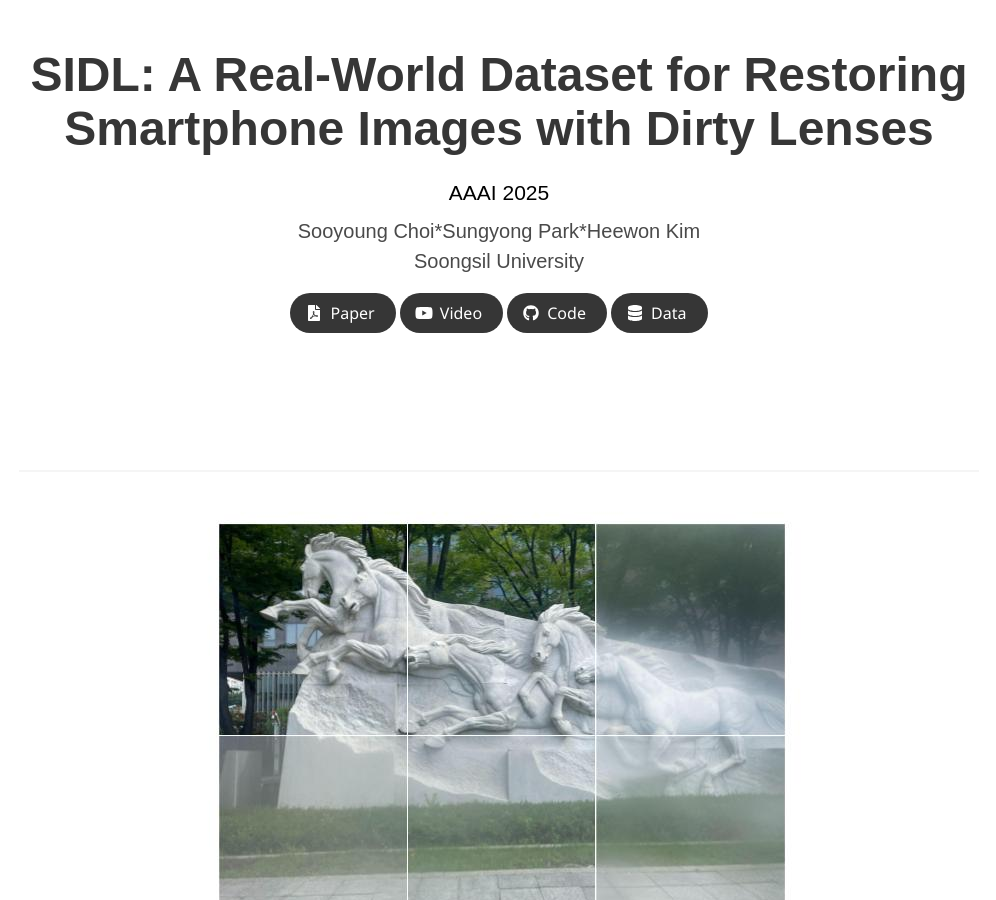
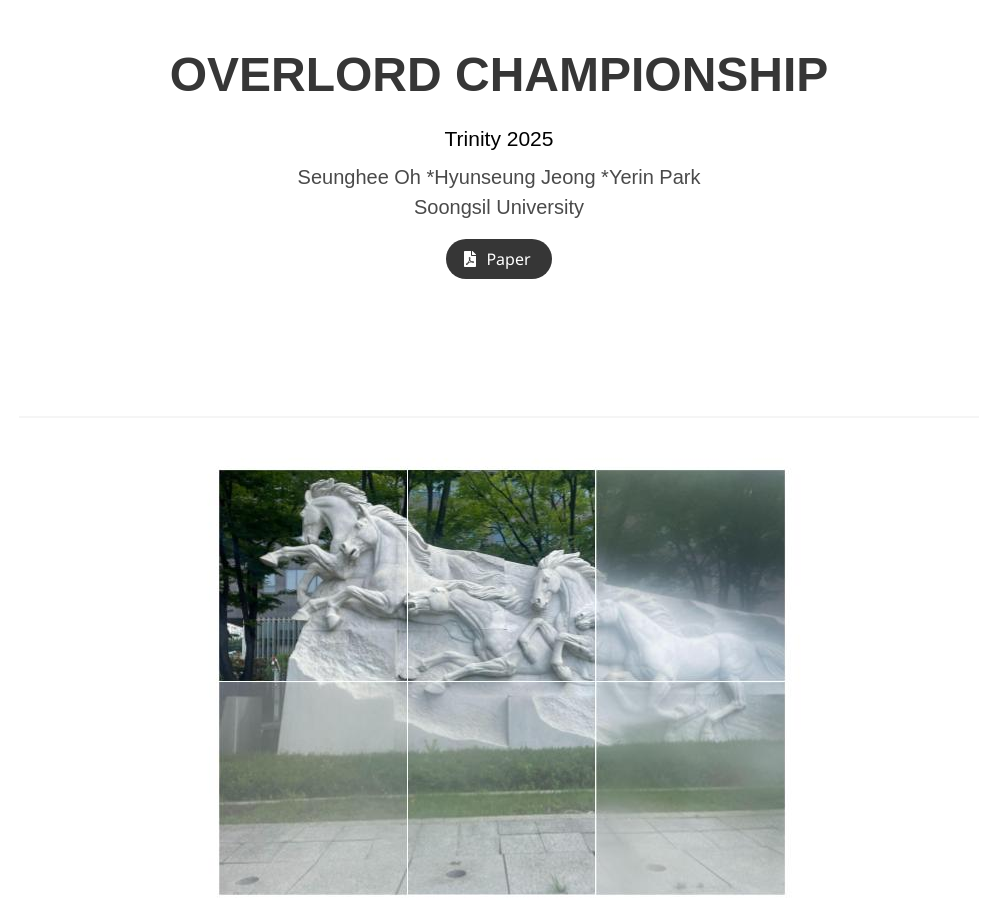
Before and after one commit to OSH2019/trinity, a Jekyll site: the page built from index.md, in a window 1280 px wide and 900 px high. Shown: the whole window, without its empty margins (141-1137 px from the left). Built offline with Jekyll 4.4.1, drawn with Linux system fonts in a browser that asks for light colours; some web fonts are replaced.

Commit message:
Update index.md

```diff
--- a/index.md
+++ b/index.md
@@ -1,18 +1,17 @@
 ---
 layout: project_page
 permalink: /
-title: "SIDL: A Real-World Dataset for Restoring Smartphone Images with Dirty Lenses"
-presentation: "AAAI 2025"
+title: "OVERLORD CHAMPIONSHIP"
+presentation: "Trinity 2025"
 authors:
-  - Sooyoung Choi*
-  - Sungyong Park*
-  - Heewon Kim
+  - Seunghee Oh *
+  - Hyunseung Jeong *
+  - Yerin Park
 affiliations:
   - Soongsil University
-paper: "https://ojs.aaai.org/index.php/AAAI/article/view/32257"
-video: "https://youtu.be/5nSJh-IPWd0"
-code: "https://github.com/sidl-benchmark/sidl-benchmark.github.io"
-data: "https://github.com/your-repo/dataset"
+paper: "https://docs.google.com/document/d/1fkmk0LPgQTE6KMC3KGOr4r6j4S0phZdVXJ267_RFzGE/edit?usp=sharing"
+form: "https://docs.google.com/spreadsheets/d/1OCcmjEnuvRoZzQ6C6h1OrgfTmZm5b1sqrDjgzuD8rJI/edit?usp=sharing"
+ranking: "https://docs.google.com/spreadsheets/d/1OCcmjEnuvRoZzQ6C6h1OrgfTmZm5b1sqrDjgzuD8rJI/edit?usp=sharing"
 ---
 
 <body>
```
